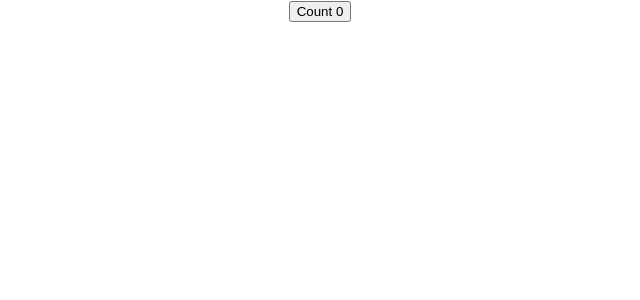
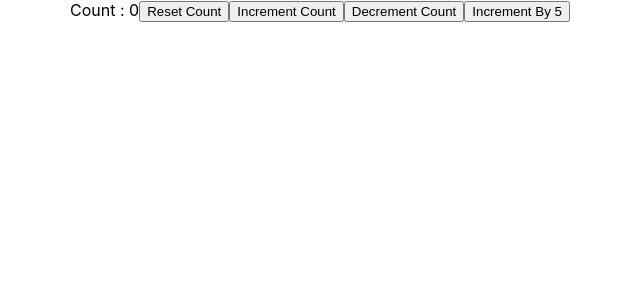
Before and after one commit to bhawesh2000/React_HTTP_React_Hooks, a React (Create React App) app: page / in a window 1280 px wide. Shown: the top 300 px of the page, without its empty margins (320-960 px from the left). Built offline with nearby package versions, Linux system fonts and the light colour scheme.

Commit message:
change state based on prev state in functional comp

```diff
--- a/src/App.js
+++ b/src/App.js
@@ -3,13 +3,15 @@
 import PostLists from './Components/PostLists';
 import FormPost from './Components/FormPost';
 import HooksCounter from './Components/HooksCounter';
+import HooksComponentTwo from './Components/HooksComponentTwo';
 
 function App() {
   return (
     <div className="App">
      {/* <PostLists /> */}
      {/* <FormPost /> */}
-     <HooksCounter />
+     {/* <HooksCounter /> */}
+     <HooksComponentTwo />
     </div>
   );
 }
--- /dev/null
+++ b/src/Components/HooksComponentTwo.js
@@ -0,0 +1,27 @@
+//reset,increment,decrement and update state based on previous state
+
+import React, { useState } from 'react'
+
+function HooksComponentTwo() {
+
+    const initialCount = 0
+    const [count , setCount] = useState(initialCount)
+
+    const incrementFive= ()=>{
+        for(let i=0; i<5; i++){
+            setCount((prevCount)=>prevCount + 1) // we are fn to setCount which has access to previous state
+        }
+    }
+
+  return (
+    <div>
+        Count : {count}
+      <button onClick={()=>setCount(initialCount)}>Reset Count</button>
+      <button onClick={()=> setCount((prevCount)=>prevCount + 1)}>Increment Count</button>
+      <button onClick={()=>setCount((prevCount)=>prevCount - 1)}>Decrement Count</button>
+      <button onClick={incrementFive}>Increment By 5</button>
+    </div>
+  )
+}
+
+export default HooksComponentTwo
```
